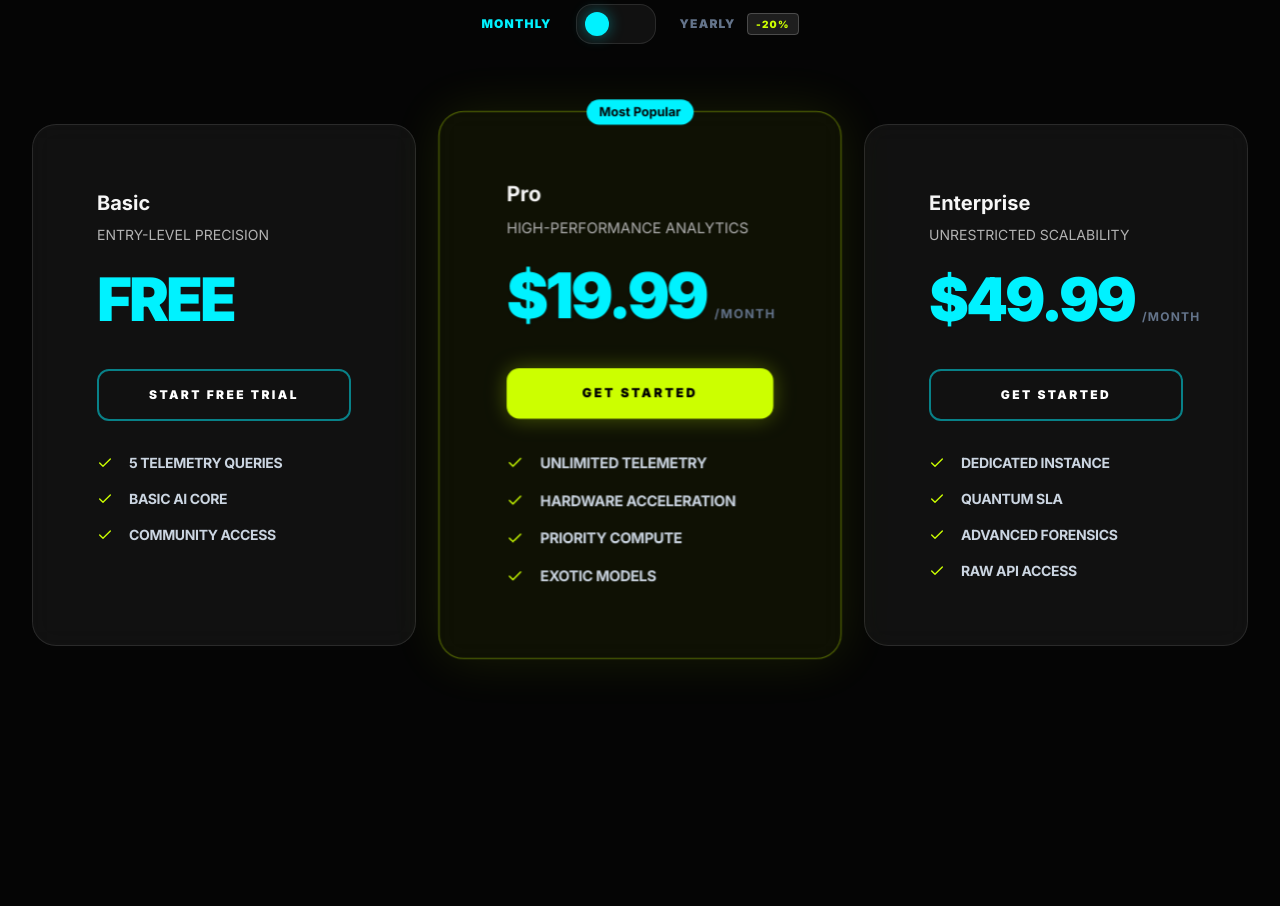
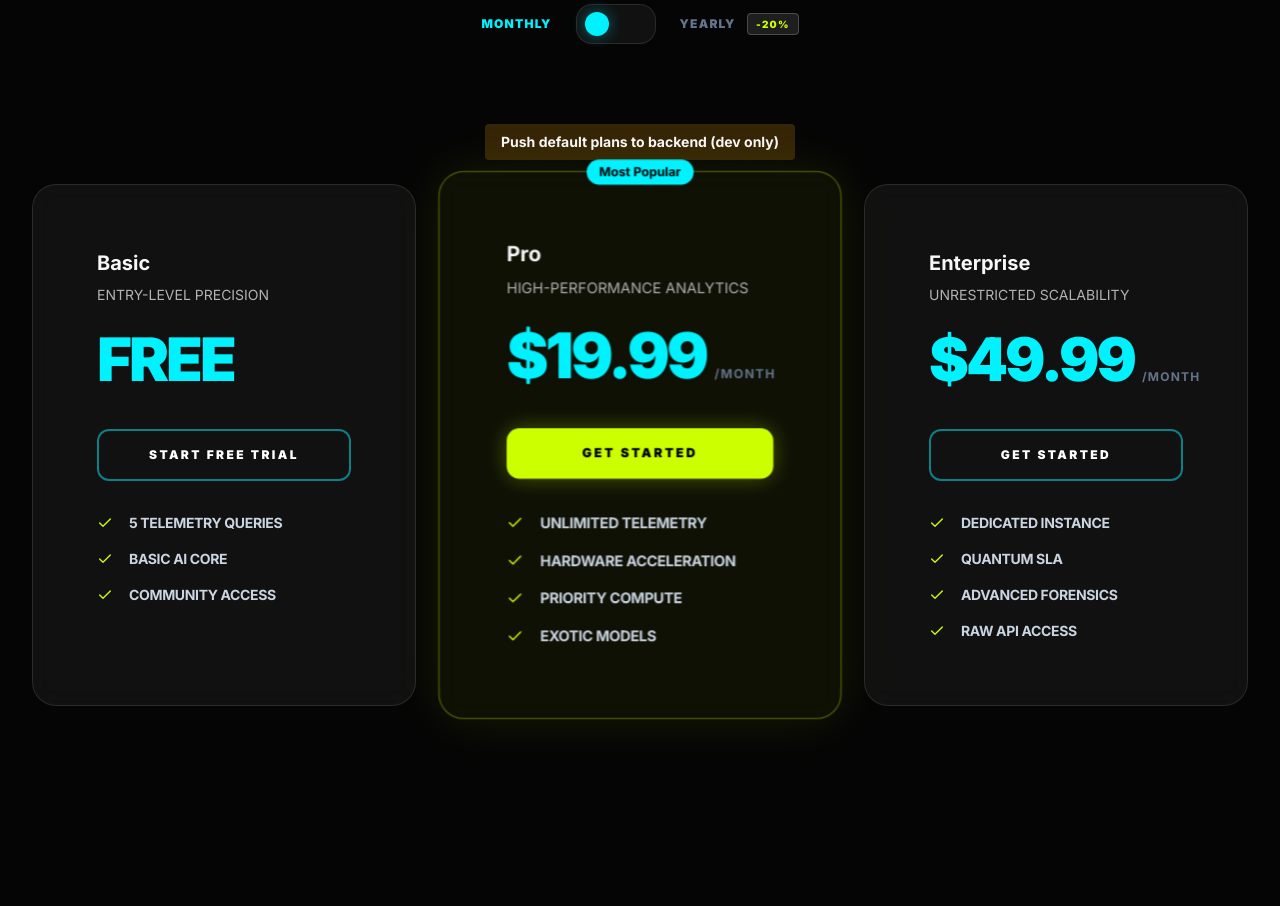
Before and after one commit to visionspeakai-admin/vision-speak-ai, a Next.js app: page /pricing in a window 1280 px wide. Shown: the part 2140-3046 px from the top of the page. Built offline with nearby package versions, Linux system fonts and the light colour scheme; no server answers.

Commit message:
backend connectiion

```diff
--- a/app/pricing/page.tsx
+++ b/app/pricing/page.tsx
@@ -11,6 +11,7 @@ import { Check, Zap, ArrowRight } from "lucide-react";
 import { useAuth } from "@/components/providers/auth-provider";
 import { api } from "@/lib/api";
 import { useRouter } from "next/navigation";
+import { DEFAULT_PLANS } from "@/lib/plans";
 
 interface Plan {
   id: number;
@@ -31,45 +32,7 @@ interface Testimonial {
   imageUrl: string;
 }
 
-const MOCK_PLANS: Plan[] = [
-  {
-    id: 1,
-    slug: "basic",
-    name: "Basic",
-    description: "ENTRY-LEVEL PRECISION",
-    price: 0,
-    price_yearly: 0,
-    features: ["5 TELEMETRY QUERIES", "BASIC AI CORE", "COMMUNITY ACCESS"],
-  },
-  {
-    id: 2,
-    slug: "pro",
-    name: "Pro",
-    description: "HIGH-PERFORMANCE ANALYTICS",
-    price: 19.99,
-    price_yearly: 199.99,
-    features: [
-      "UNLIMITED TELEMETRY",
-      "HARDWARE ACCELERATION",
-      "PRIORITY COMPUTE",
-      "EXOTIC MODELS",
-    ],
-  },
-  {
-    id: 3,
-    slug: "enterprise",
-    name: "Enterprise",
-    description: "UNRESTRICTED SCALABILITY",
-    price: 49.99,
-    price_yearly: 499.99,
-    features: [
-      "DEDICATED INSTANCE",
-      "QUANTUM SLA",
-      "ADVANCED FORENSICS",
-      "RAW API ACCESS",
-    ],
-  },
-];
+// DEFAULT_PLANS imported from `lib/plans` (used as fallback / seed source)
 
 const TESTIMONIALS: Testimonial[] = [
   {
@@ -122,6 +85,49 @@ export default function PricingPage() {
   const { isAuthenticated, user } = useAuth();
   const router = useRouter();
 
+  const [isSeeding, setIsSeeding] = useState(false);
+  const [seedStatus, setSeedStatus] = useState<string | null>(null);
+  const canSeed =
+    process.env.NEXT_PUBLIC_ENABLE_PLAN_SEED === "true" ||
+    process.env.NODE_ENV !== "production";
+
+  const seedPlans = async () => {
+    if (!canSeed || isSeeding) return;
+    setIsSeeding(true);
+    setSeedStatus(null);
+
+    try {
+      for (const p of DEFAULT_PLANS) {
+        const payload = {
+          name: p.name,
+          slug: p.slug,
+          description: p.description,
+          price: p.price,
+          price_yearly: p.price_yearly ?? null,
+          features: p.features ?? [],
+          currency: "USD",
+          interval: "monthly",
+          is_active: true,
+        } as any;
+
+        try {
+          await api.post("/subscription-plans", payload);
+        } catch (innerErr) {
+          // ignore individual failures (may require admin rights on backend)
+          console.warn("Seed plan failed for", p.slug, innerErr);
+        }
+      }
+
+      setSeedStatus("Seed completed — reloading plans");
+      await fetchPlans();
+    } catch (err) {
+      console.error("Failed to seed plans", err);
+      setSeedStatus("Seed failed — check console or authenticate as admin");
+    } finally {
+      setIsSeeding(false);
+    }
+  };
+
   useEffect(() => {
     fetchPlans();
   }, []);
@@ -133,14 +139,34 @@ export default function PricingPage() {
         if (response.data.length > 0) {
           setPlans(response.data);
         } else {
-          setPlans(MOCK_PLANS);
+          // backend returned empty list — use local defaults and optionally seed backend (dev/test only)
+          setPlans(
+            DEFAULT_PLANS.map((p) => ({
+              ...p,
+              price_yearly: p.price_yearly ?? null,
+            }))
+          );
+          if (canSeed) {
+            // try to push defaults to backend (best-effort; requires admin token)
+            seedPlans();
+          }
         }
       } else {
-        setPlans(MOCK_PLANS);
+        setPlans(
+          DEFAULT_PLANS.map((p) => ({
+            ...p,
+            price_yearly: p.price_yearly ?? null,
+          }))
+        );
       }
     } catch (error) {
       console.error("Failed to fetch plans:", error);
-      setPlans(MOCK_PLANS);
+      setPlans(
+        DEFAULT_PLANS.map((p) => ({
+          ...p,
+          price_yearly: p.price_yearly ?? null,
+        }))
+      );
     } finally {
       setIsLoading(false);
     }
@@ -227,6 +253,24 @@ export default function PricingPage() {
             </span>
           </span>
         </div>
+
+        {/* Dev-only: seed backend with default plans (opt-in via NEXT_PUBLIC_ENABLE_PLAN_SEED=true) */}
+        {canSeed && (
+          <div className='text-center mb-6'>
+            <button
+              onClick={seedPlans}
+              disabled={isSeeding}
+              className='px-4 py-2 text-sm font-bold rounded bg-amber-500/20 hover:bg-amber-500/30'
+            >
+              {isSeeding
+                ? "Seeding plans..."
+                : "Push default plans to backend (dev only)"}
+            </button>
+            {seedStatus && (
+              <p className='text-xs text-slate-400 mt-2'>{seedStatus}</p>
+            )}
+          </div>
+        )}
 
         <div className='grid grid-cols-1 md:grid-cols-3 gap-8 mb-16'>
           {isLoading ? (
--- /dev/null
+++ b/lib/plans.ts
@@ -0,0 +1,49 @@
+export interface Plan {
+  id: number;
+  slug: string;
+  name: string;
+  description: string;
+  price: number;
+  price_yearly?: number | null;
+  features?: string[];
+}
+
+export const DEFAULT_PLANS: Plan[] = [
+  {
+    id: 1,
+    slug: "basic",
+    name: "Basic",
+    description: "ENTRY-LEVEL PRECISION",
+    price: 0,
+    price_yearly: 0,
+    features: ["5 TELEMETRY QUERIES", "BASIC AI CORE", "COMMUNITY ACCESS"],
+  },
+  {
+    id: 2,
+    slug: "pro",
+    name: "Pro",
+    description: "HIGH-PERFORMANCE ANALYTICS",
+    price: 19.99,
+    price_yearly: 199.99,
+    features: [
+      "UNLIMITED TELEMETRY",
+      "HARDWARE ACCELERATION",
+      "PRIORITY COMPUTE",
+      "EXOTIC MODELS",
+    ],
+  },
+  {
+    id: 3,
+    slug: "enterprise",
+    name: "Enterprise",
+    description: "UNRESTRICTED SCALABILITY",
+    price: 49.99,
+    price_yearly: 499.99,
+    features: [
+      "DEDICATED INSTANCE",
+      "QUANTUM SLA",
+      "ADVANCED FORENSICS",
+      "RAW API ACCESS",
+    ],
+  },
+];
--- a/tsconfig.json
+++ b/tsconfig.json
@@ -18,6 +18,7 @@
         "name": "next"
       }
     ],
+    "baseUrl": ".",
     "paths": {
       "@/*": ["./*"]
     }
```
Also changed, not shown: app/checkout/checkout-content.tsx (+245 -155 lines).
